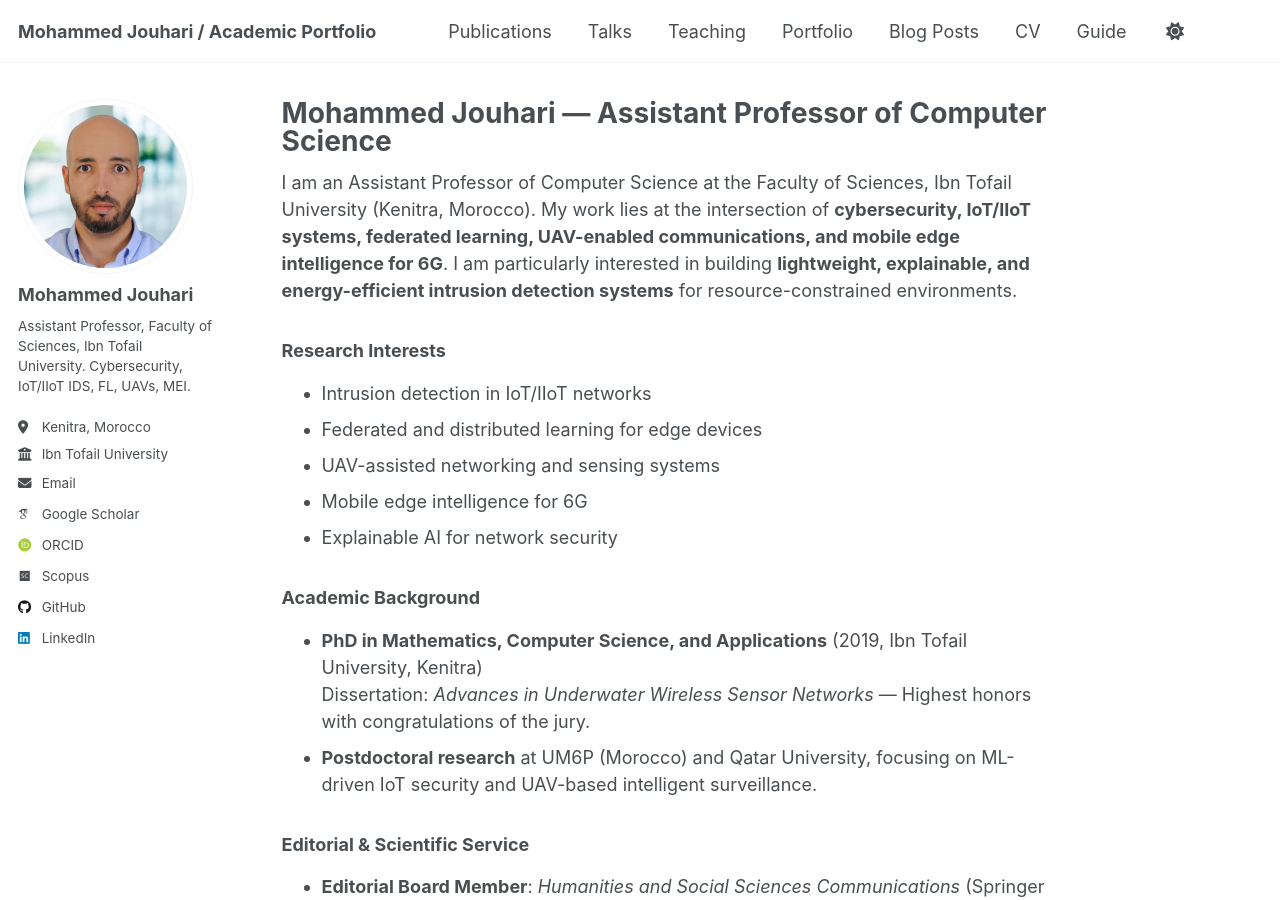
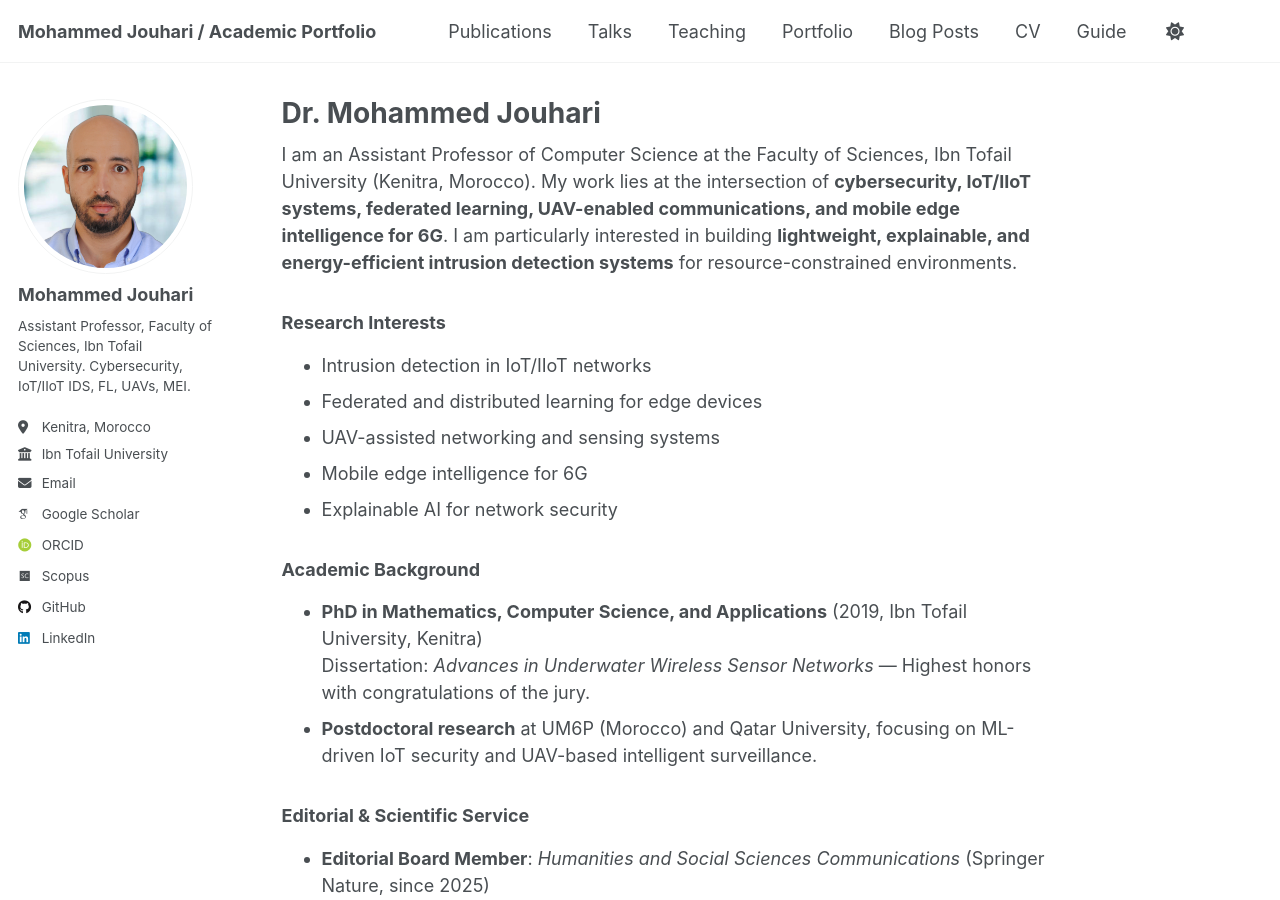
Before and after one commit to mohammed-jouhari/portfolio, a Jekyll site: the page built from _pages/about.md, in a window 1280 px wide and 900 px high. Built offline with Jekyll 4.4.1, drawn with Linux system fonts in a browser that asks for light colours; some web fonts are replaced; a script that is not in the unit is left out.

Commit message:
Update about.md

```diff
--- a/_pages/about.md
+++ b/_pages/about.md
@@ -1,6 +1,6 @@
 ---
 permalink: /
-title: "Mohammed Jouhari — Assistant Professor of Computer Science"
+title: "Dr. Mohammed Jouhari"
 author_profile: true
 redirect_from:
   - /about/
```
